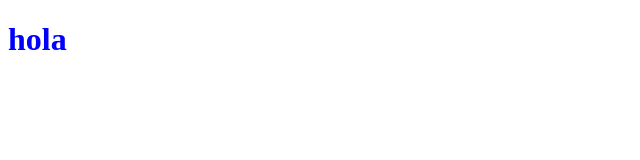
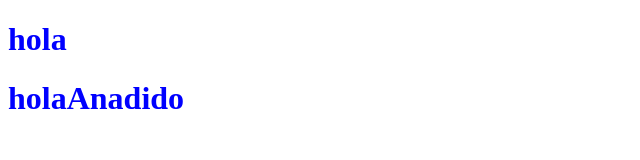
Before and after one commit to chemiya11/proyectoGIt, a plain HTML site: page index.html in a window 1280 px wide. Shown: the whole page, without its empty margins (0-640 px from the left). Drawn offline with Linux system fonts and the light colour scheme.

Commit message:
Update index.html

```diff
--- a/index.html
+++ b/index.html
@@ -9,6 +9,7 @@
 </head>
 <body>
     <h1 class="titulo">hola</h1>
+    <h1 class="titulo">holaAnadido</h1>
     <script src="app.js"></script>
 </body>
 </html>
```
